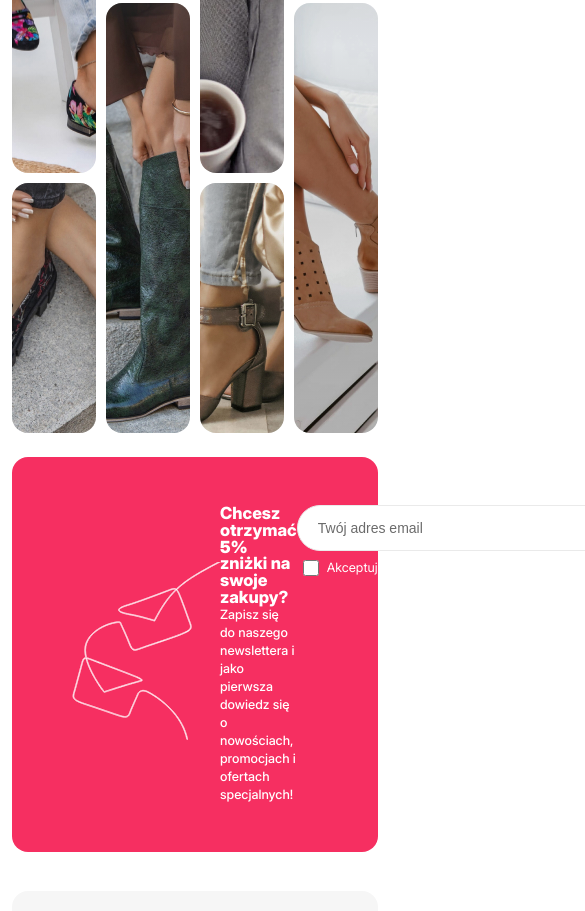
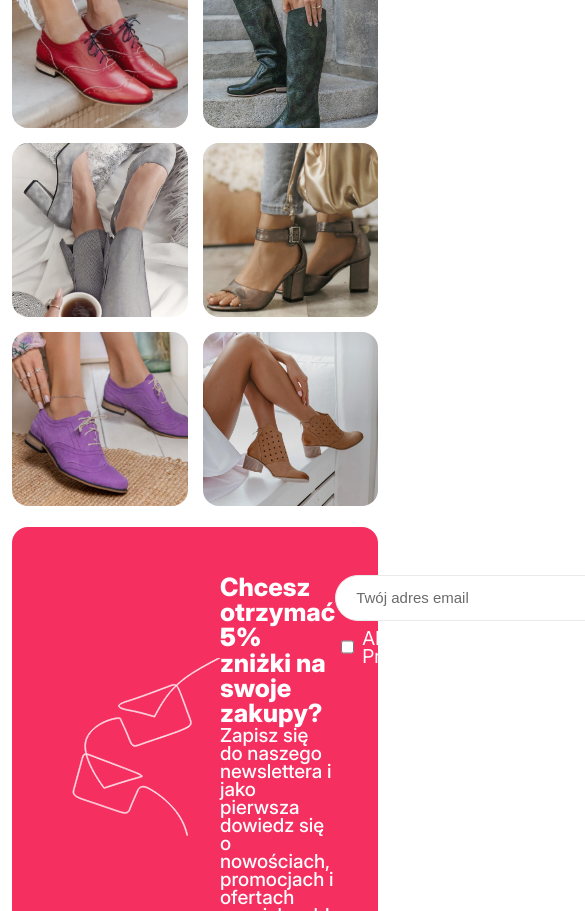
Before and after one commit to Mishaheero/unlimitech, a website built with webpack: page index.html in a window 390 px wide. Shown: the part 1089-2000 px from the top of the page, 585 px wide, since content can reach past the window. Built offline with nearby package versions, Linux system fonts and the light colour scheme.

Commit message:
Style: add font-size 36px variables

```diff
--- a/src/styles/_elements.scss
+++ b/src/styles/_elements.scss
@@ -1,3 +1,9 @@
 .section {
     padding: 64px 0 24px 0;
 }
+
+@media (max-width: 992px) {
+.section {
+    padding: 80px 0 21px 0;
+}
+}
--- a/src/styles/_footer.scss
+++ b/src/styles/_footer.scss
@@ -35,7 +35,7 @@
     justify-content: end;
     text-decoration: none;
     color: $black;
-    font-size: $h5;
+    font-size: $h6;
     font-weight: $font-w-medium;
     margin-bottom: 8px;
   }
@@ -44,7 +44,7 @@
     text-align: end;
 
     &-text {
-        font-size: $h6;
+        font-size: $h7;
         color: $black;
     }
   }
--- a/src/styles/_grid.scss
+++ b/src/styles/_grid.scss
@@ -38,7 +38,7 @@
     }
 
     .item__title {
-        opacity: 1;
+      opacity: 1;
     }
   }
 }
@@ -94,3 +94,19 @@
   grid-column-start: 4;
   grid-row-start: 2;
 }
+
+@media (max-width: 992px) {
+  .grid {
+    grid-gap: 15px;
+    grid-template-columns: repeat(auto-fill, minmax(174px, 1fr));
+    grid-auto-rows: 174px;
+    grid-auto-flow: row dense;
+    margin: 0 auto;
+
+    .grid__item {
+      grid-column: span 1;
+      grid-row: span 1;
+      height: 174px;
+    }
+  }
+}
--- a/src/styles/_header.scss
+++ b/src/styles/_header.scss
@@ -23,7 +23,7 @@
   }
 
   &__text {
-    font-size: $h5;
+    font-size: $h6;
     color: $white;
   }
 }
@@ -74,7 +74,7 @@
   &__link {
     text-decoration: none;
     color: $text-color;
-    font-size: $h2;
+    font-size: $h3;
 
     &--highlight {
       color: $main-color;
--- a/src/styles/_newsletter.scss
+++ b/src/styles/_newsletter.scss
@@ -11,7 +11,7 @@
   }
 
   &__description {
-    font-size: $h5;
+    font-size: $h6;
     font-weight: $font-w-medium;
     color: $white;
     line-height: 18px;
@@ -48,7 +48,7 @@
   &__input {
     width: 340px;
     padding: 14px 0 14px 20px;
-    font-size: $h4;
+    font-size: $h5;
     border-radius: 80px;
     cursor: default;
     border: 1px solid $gray-dark;
@@ -106,7 +106,7 @@
     display: flex;
     align-items: center;
     color: $white;
-    font-size: $h6;
+    font-size: $h7;
     line-height: 18px;
     gap: 8px;
     margin-left: 6px;
--- a/src/styles/_slider.scss
+++ b/src/styles/_slider.scss
@@ -140,7 +140,7 @@
   }
 
   .slick__description {
-    font-size: $h2;
+    font-size: $h3;
     color: $white;
     font-weight: $font-w-medium;
     line-height: 28px;
--- a/src/styles/_title.scss
+++ b/src/styles/_title.scss
@@ -12,7 +12,7 @@
 }
 
 .subscription__title {
-    font-size: $h1;
+    font-size: $h2;
     font-weight: $font-w-extra-bold;
     color: $white;
     line-height: 1;
@@ -23,10 +23,10 @@
 }
 
 .socials-title, .contact-title {
-    font-size: $h1;
+    font-size: $h2;
     font-weight: $font-w-bold;
     color: $black;
-    font-size: $h3;
+    font-size: $h4;
     margin-bottom: 8px;
     line-height: 22px;
 
--- a/src/styles/_variables.scss
+++ b/src/styles/_variables.scss
@@ -20,14 +20,14 @@ $border-radius-small: 8px;
 $border-radius: 16px;
 
 $h0: 40px;
-$h1: 24px;
-$h2: 16px;
-$h3: 15px;
-$h4: 14px;
-$h5: 13px;
-$h6: 12px;
-$h7: 11px;
-$h8: 10px;
+$h1: 36px;
+$h2: 24px;
+$h3: 16px;
+$h4: 15px;
+$h5: 14px;
+$h6: 13px;
+$h7: 12px;
+$h8: 11px;
 
 @media (max-width: 1399px) {
   h1 {
--- a/src/styles/styles.scss
+++ b/src/styles/styles.scss
@@ -1,16 +1,15 @@
-@import "variables";
-@import "slider";
-@import "header";
 @import "type";
 @import "reset";
 @import "containers";
+@import "variables";
+@import "header";
+@import "slider";
 @import "button";
 @import "grid";
 @import "elements";
 @import "title";
 @import "newsletter";
 @import "footer";
-
 
 html, body {
     font-family: "Inter" !important;
```
